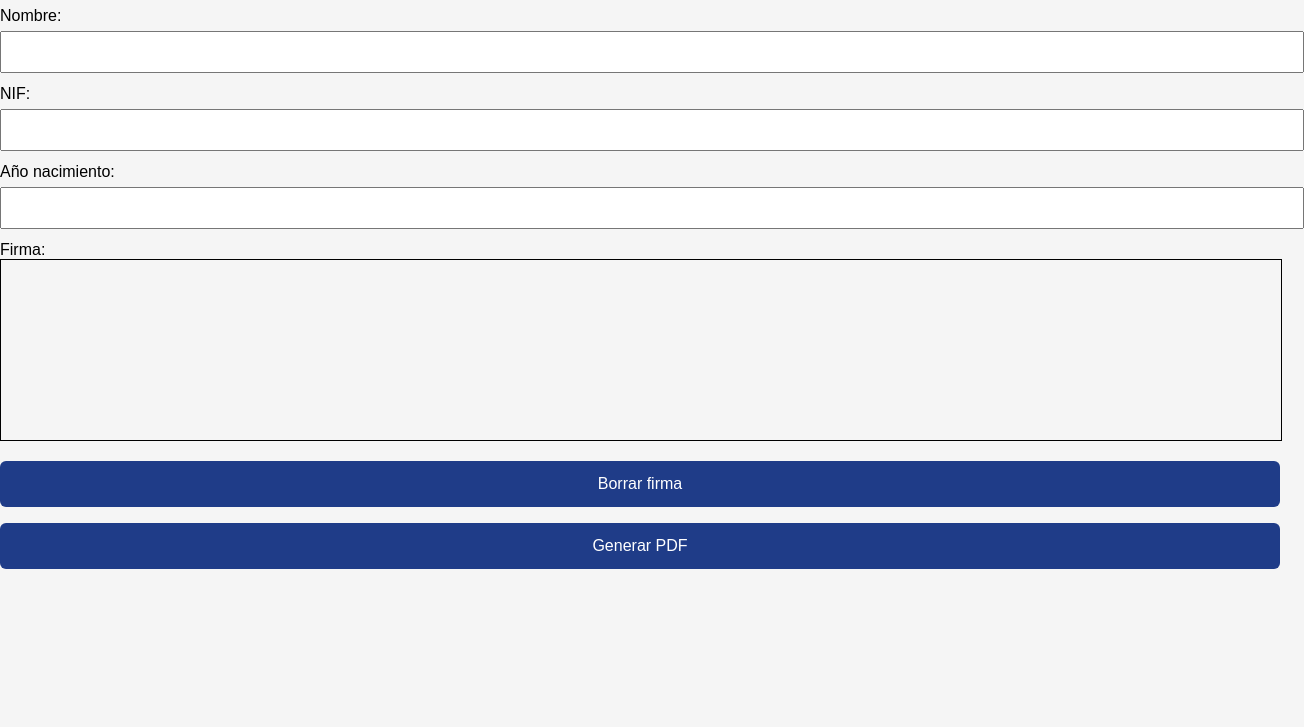
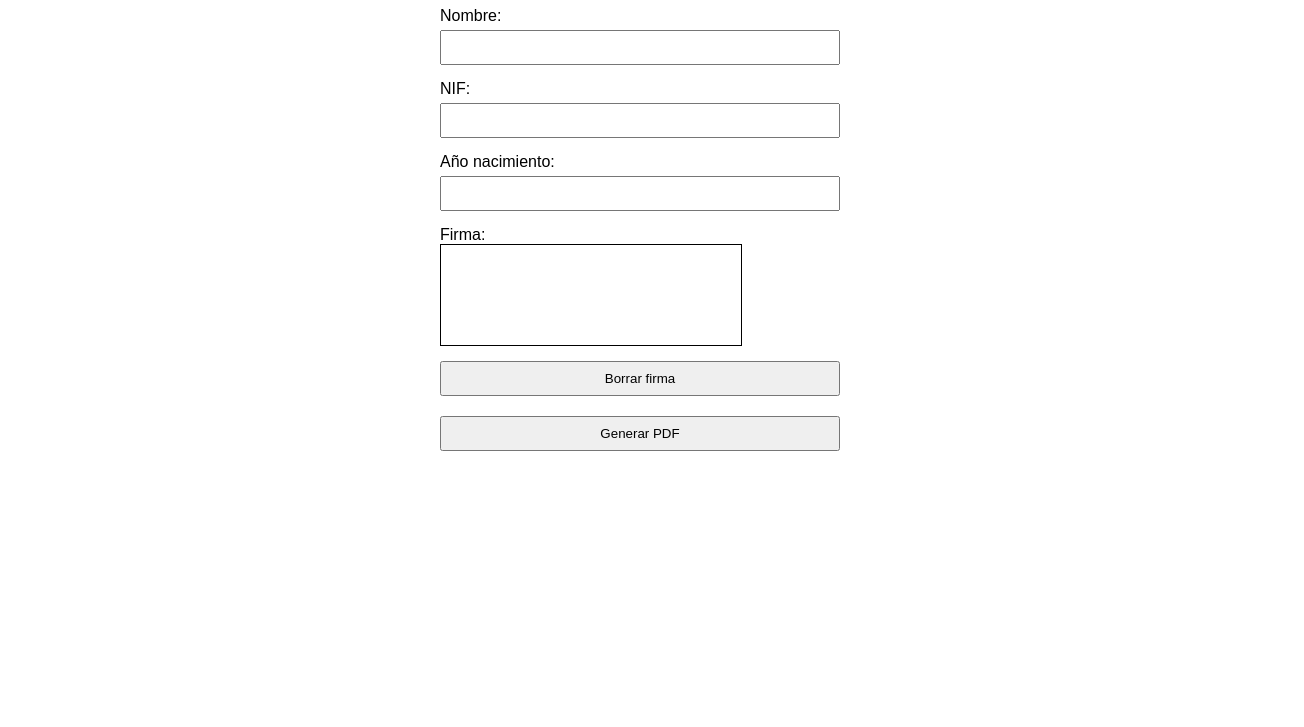
Before and after one commit to ivangs1975-coder/modelo145, a plain HTML site: page modelo145_app/frontend/index.html in a window 1280 px wide. Shown: the part 73-800 px from the top of the page, 1304 px wide, since content can reach past the window. Drawn offline with Linux system fonts and the light colour scheme.

Commit message:
Update styles.css

```diff
--- a/modelo145_app/frontend/styles.css
+++ b/modelo145_app/frontend/styles.css
@@ -1,11 +1,21 @@
-body{font-family:Arial,Helvetica,sans-serif;margin:0;background:#f5f5f5}
-.container{max-width:480px;margin:auto;background:#fff;min-height:100vh;padding:16px}
-.screen{display:none}
-.screen.active{display:block}
-h2,h3{margin-top:0}
-button{width:100%;padding:14px;font-size:16px;margin-top:16px;border:none;border-radius:6px;background:#1f3c88;color:#fff}
-button.secondary{background:#555}
-label{display:block;margin-top:12px}
-input[type=text],input[type=number]{width:100%;padding:10px;margin-top:6px;font-size:16px}
-canvas{border:1px solid #000;width:100%;height:180px;touch-action:none}
-.note{font-size:13px;color:#555;margin-top:8px}
+body {
+  font-family: Arial, sans-serif;
+  margin: 20px;
+}
+
+#form-container {
+  max-width: 400px;
+  margin: auto;
+}
+
+input, button, select {
+  width: 100%;
+  margin: 5px 0 15px 0;
+  padding: 8px;
+  box-sizing: border-box;
+}
+
+canvas {
+  display: block;
+  margin-bottom: 10px;
+}
```
